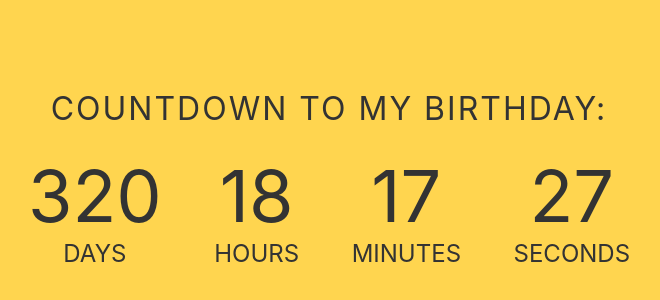
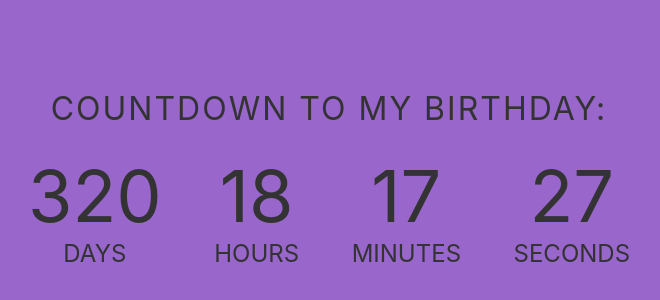
Before and after one commit to SUPER-COOL/MEET-LINK, a plain HTML site: page index.html in a window 1280 px wide. Shown: the part 210-510 px from the top of the page, without its empty margins (311-971 px from the left). Drawn offline with Linux system fonts and the light colour scheme.

Commit message:
Update style.css

```diff
--- a/style.css
+++ b/style.css
@@ -26,7 +26,7 @@ html, body {
 
 body {
   align-items: center;
-  background-color: #ffd54f;
+  background-color: #9966CB;
   display: flex;
   font-family: -apple-system,
     BlinkMacSystemFont,
```
